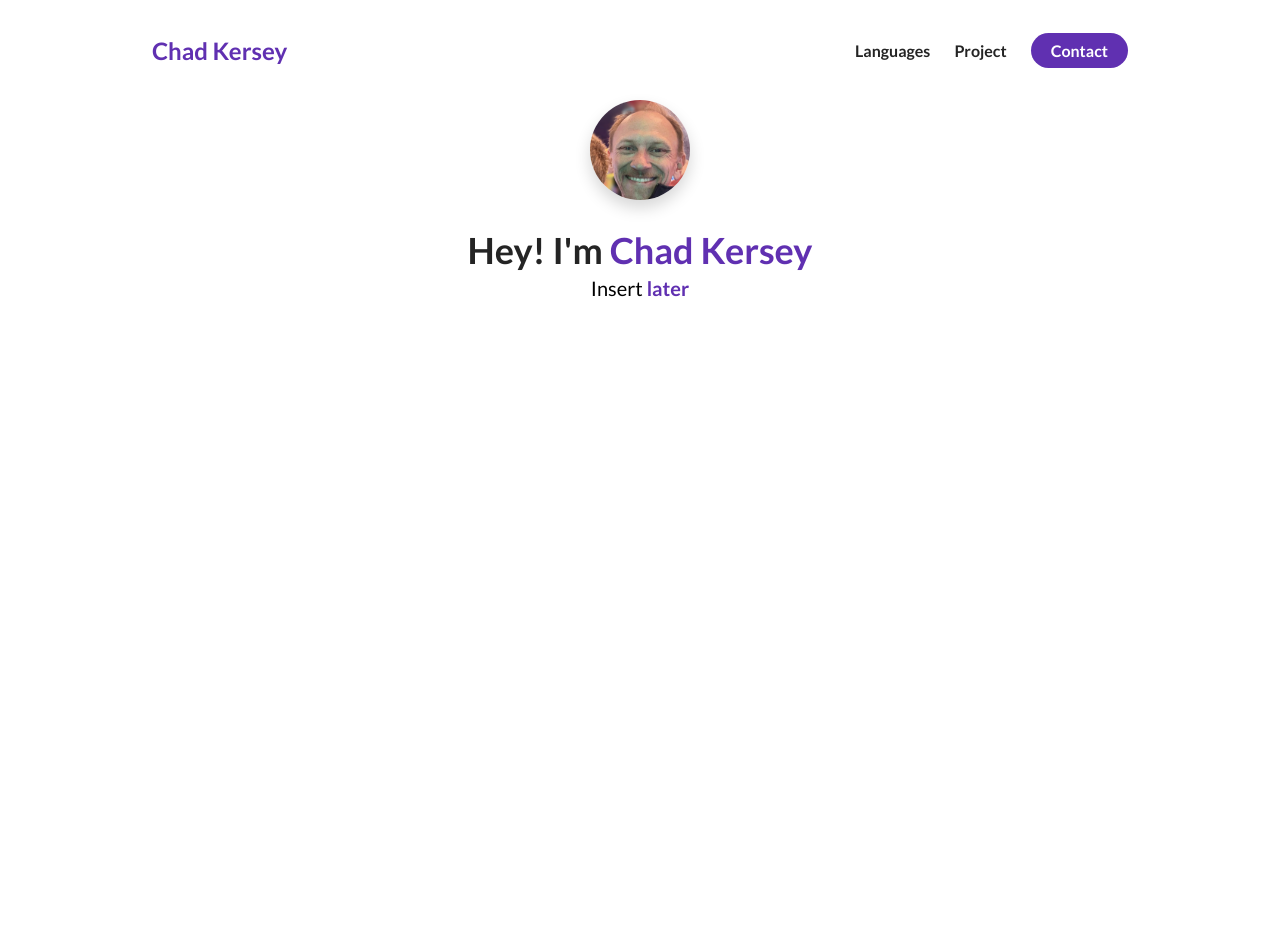
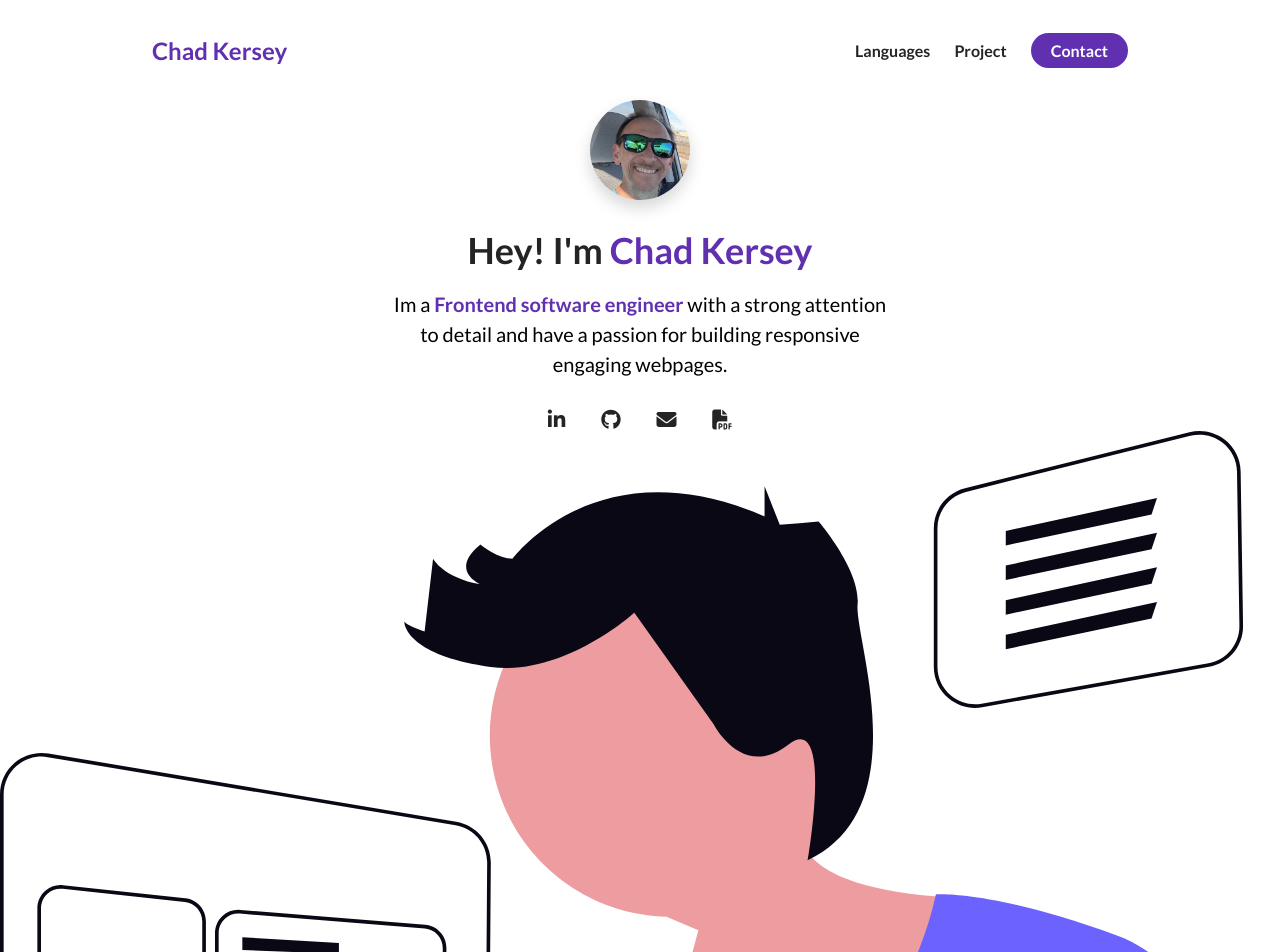
Before and after one commit to kerseych/ePortfolio, a plain HTML site: page index.html in a window 1280 px wide. Shown: the top 952 px of the page. Before the commit the page ends 800 px from the top, so only its background shows below. Drawn offline with Linux system fonts and the light colour scheme.

Commit message:
git commit -m "4/1/25" "

```diff
--- a/index.html
+++ b/index.html
@@ -5,6 +5,8 @@
     <meta name="viewport" content="width=device-width, initial-scale=1.0" />
     <title>Chad Kersey</title>
     <link rel="stylesheet" href="./styles.css" />
+    <script src="https://kit.fontawesome.com/3048c8099f.js" crossorigin="anonymous"></script>
+
   </head>
   <body>
 
@@ -44,17 +46,48 @@
         <div class="about-me__info row">
             <div class="about-me__info--container">
                 <figure class="about-me__picture--mask">
-                    <img src="./assets/IMG_0930~4.jpg" class="about-me__picture" alt="Picture of Me!">
+                    <img src="./assets/IMG_0945~2.jpg" class="about-me__picture" alt="Picture of Me!">
                 </figure>
                 <h1 class="about-me__info--title">
                     Hey! I'm <span class="text--purple">Chad Kersey</span>
                 </h1>
                 <p class="about-me__info--para">
-                    Insert <strong class="text--purple">later</strong>
+                    Im a <strong class="text--purple">Frontend software engineer</strong> with a strong attention to detail and have a passion for building responsive engaging webpages.
                 </p>
+                <div class="about-me__links">
+                  <a href="" class="about-me__link">
+                  <i class="fa-brands fa-linkedin-in"></i>
+                </a>
+                <a href="" class="about-me__link">
+                  <i class="fa-brands fa-github"></i>
+                </a>
+                <a href="" class="about-me__link">
+                  <i class="fa-solid fa-envelope"></i>
+                </a>
+                <a href="" class="about-me__link">
+                  <i class="fa-solid fa-file-pdf"></i>
+                </a>
+                </div>
             </div>
+            <figure class="about-me__img--container">
+              <img src="./assets/undraw_building-a-website_1wrp.svg" class="about-me__img">
+            </figure>
         </div>
     </div>
     </section>
+    <section id="Languages">
+      <div class="container">
+        <div class="row">
+          <h1 class="section__title">This is my technology stack</h1>
+          <div class="language__list">
+            <div class="language">
+              <figure class="language__img--wrapper">
+                <img src="src="https://upload.wikimedia.org/wikipedia/commons/thumb/3/38/HTML5_Badge.svg/240px-HTML5_Badge.svg.png" class="language__img" alt="">
+              </figure>
+            </div>
+          </div>
+        </div>
+      </div>
+    </section>
   </body>
 </html>
--- a/styles.css
+++ b/styles.css
@@ -99,10 +99,18 @@ nav {
     flex-direction: column;
 }
 
+.about-me__info {
+  display: flex;
+  flex-direction: column;
+}
+
 .about-me__info--container {
     display: flex;
     flex-direction: column;
     align-items: center;
+    max-width: 500px;
+    margin: 0 auto;
+    text-align: center;
 }
 
 .about-me__picture--mask {
@@ -118,6 +126,12 @@ nav {
     width: 100%;
 
 /*Improving my own picture */
+transform: scale(1.2);
+padding-right: 8px;
+}
+
+.about-me__info--title {
+  margin-bottom: 16px;
 }
 
 .about-me__info--para {
@@ -125,4 +139,21 @@ nav {
     margin-bottom: 28px;
 }
 
-20:46
+.about-me__link {
+  font-size: 20px;
+  color: #242424;
+  text-decoration: none;
+  padding: 0 16px;
+}
+
+.about-me__img--container {
+  flex: 1;
+  display: flex;
+  align-items: center;
+}
+
+.about-me__img {
+  width: 100%;
+}
+
+28:30
```
Also changed, not shown: assets/IMG_0945~2.jpg (added), assets/undraw_building-a-website_1wrp.svg (added).
